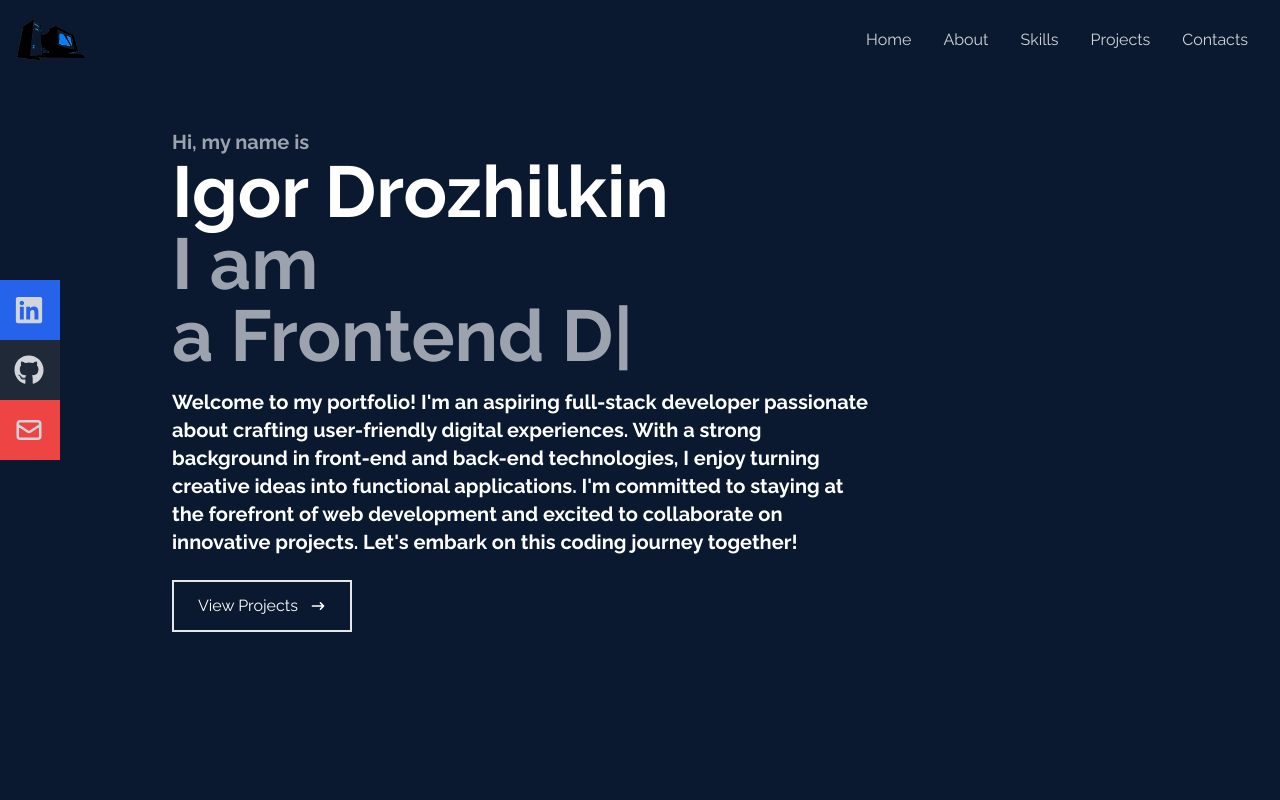
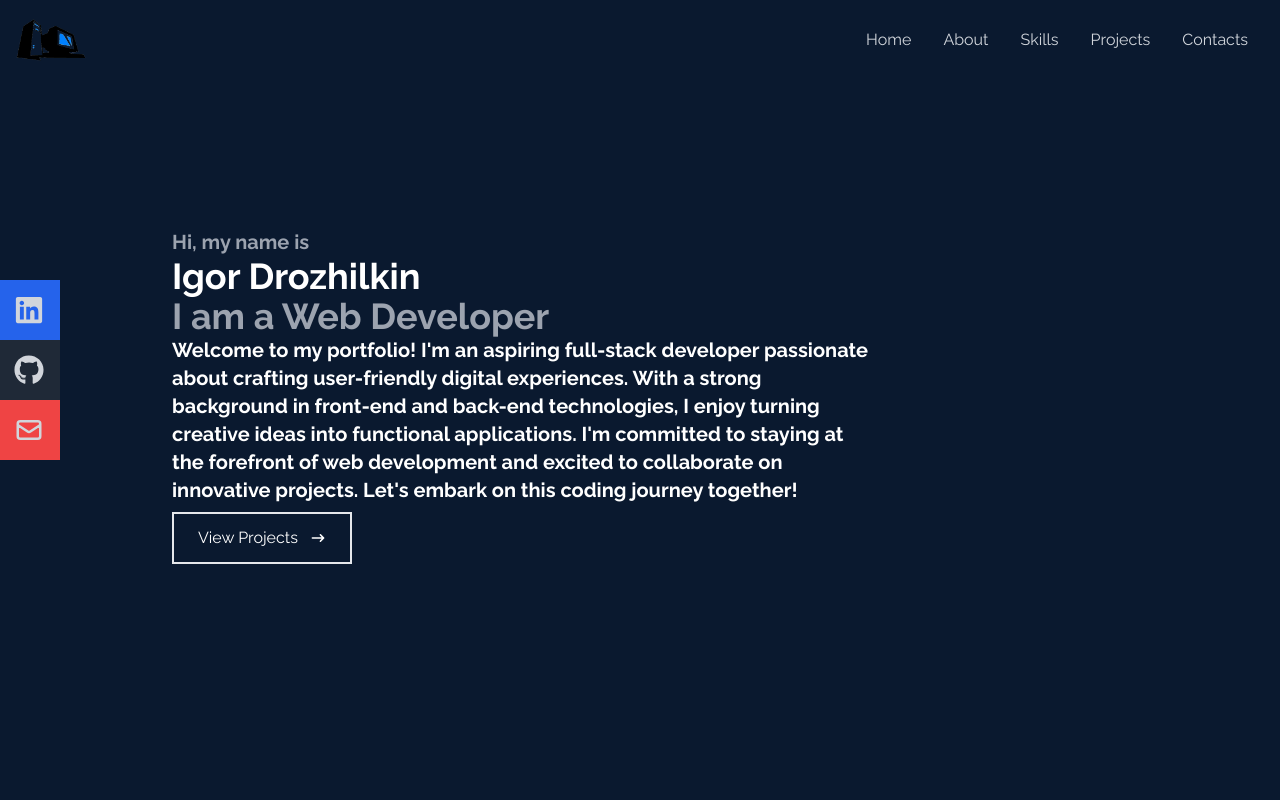
Before and after one commit to igd93/portfolio, a React (Vite) app: page / in a window 1280 px wide. Shown: the top 800 px of the page. Built offline with nearby package versions, Linux system fonts and the light colour scheme.

Commit message:
fixed the overlayed components

```diff
--- a/src/App.jsx
+++ b/src/App.jsx
@@ -7,7 +7,7 @@ import Projects from "./components/Projects";
 import Contact from "./components/Contact";
 function App() {
   return (
-    <div className="w-full h-screen">
+    <div>
       <Navbar />
       <Home />
       <About />
--- a/src/components/Contact.jsx
+++ b/src/components/Contact.jsx
@@ -4,7 +4,7 @@ const Contact = () => {
   return (
     <div
       name="contact"
-      className="w-full h-full bg-[#0a192f] flex justify-center items-center p-4"
+      className="w-full h-screen bg-[#0a192f] flex justify-center items-center sm:flex"
     >
       <form action="" className="flex flex-col max-w-[1000px] w-full">
         <div className="pb-8">
@@ -27,7 +27,7 @@ const Contact = () => {
           placeholder="Message"
         ></textarea>
         <button
-          className="text-white-border-2 hover:bg-red-500 hover:border-red-500
+          className="text-white bg-red-500 hover:border-red-700
         px-4 py-3 my-8 mx-auto flex items-center"
         >Send a contact form</button>
       </form>
--- a/src/components/Home.jsx
+++ b/src/components/Home.jsx
@@ -5,28 +5,17 @@ import { Link } from "react-scroll";
 
 const Home = () => {
   return (
-    <div name="home" className="w-full h-auto bg-[#0a192f]">
+    <div name="home" className="w-full h-screen bg-[#0a192f]">
       {/* Container */}
-      <div className="max-w-[1000px] mx-auto py-32 px-8 flex flex-col justify-center h-auto">
+      <div className="max-w-[1000px] mx-auto px-8 flex flex-col justify-center h-full">
         <p className="text-gray-400 text-xl font-bold ">Hi, my name is</p>
-        <h1 className="text-4xl sm:text-7xl font-bold text-white">
+        <h1 className="text-4xl font-bold text-white">
           Igor Drozhilkin
         </h1>
-        <p className="text-4xl sm:text-7xl font-bold text-gray-400">I am</p>
-        <Typed
-          className="text-4xl
-          sm:text-7xl text-gray-400 font-bold"
-          strings={[
-            " a Frontend Developer",
-            " a Backend Developer",
-            " a Full Stack Developer",
-          ]}
-          typeSpeed={150}
-          backSpeed={120}
-          loop
-        />
-
-        <p className="text-xl font-bold text-white py-4 max-w-[700px]">
+        <p className="text-4xl font-bold text-gray-400">
+          I am a Web Developer
+        </p>
+        <p className="text-xl font-bold text-white max-w-[700px]">
           Welcome to my portfolio! I'm an aspiring full-stack developer
           passionate about crafting user-friendly digital experiences. With a
           strong background in front-end and back-end technologies, I enjoy
--- a/src/components/Navbar.jsx
+++ b/src/components/Navbar.jsx
@@ -84,7 +84,7 @@ const Navbar = () => {
           </Link>
         </li>
         <li className="py-6 text-4xl">
-          <Link onClick={handleClick} to="contact" smooth={true} duration={500} offset={-70}>
+          <Link onClick={handleClick} to="contact" smooth={true} duration={500} offset={-80}>
             Contacts
           </Link>
         </li>
@@ -114,7 +114,7 @@ const Navbar = () => {
               className="flex justify-between items-center w-full text-gray-300"
               href="/"
             >
-              Email <HiOutlineMail size={30} />
+              Contact <HiOutlineMail size={30} />
             </a>
           </li>
         </ul>
```
